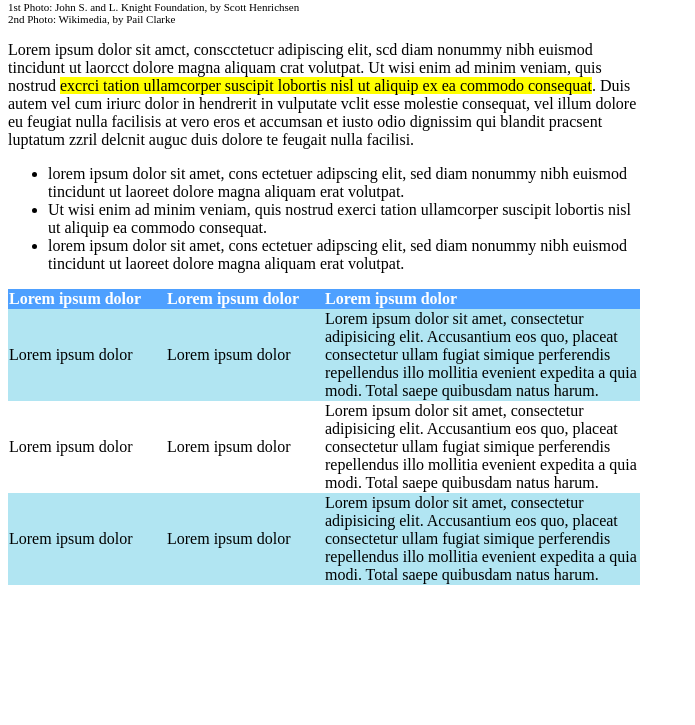
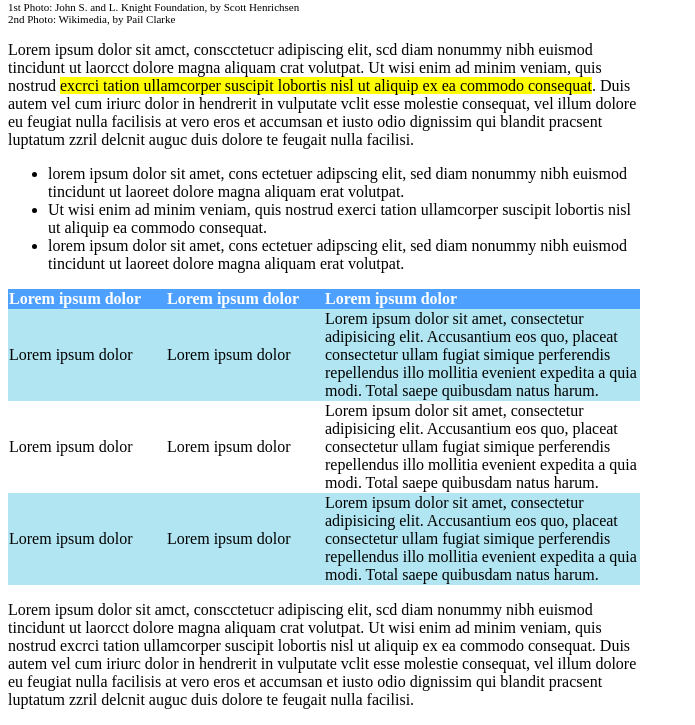
Before and after one commit to AntonioRusso1997/html-css-booleaner, a plain HTML site: page index.html in a window 1280 px wide. Shown: the part 562-1287 px from the top of the page, without its empty margins (0-695 px from the left). Before the commit the page ends 1155 px from the top, so only its background shows below. Drawn offline with Linux system fonts and the light colour scheme.

Commit message:
Fine main pagina

```diff
--- a/index.html
+++ b/index.html
@@ -74,6 +74,8 @@
                 <!-- /corpo tabella -->
             </table>
             <!-- /tabella notizia -->
+
+            <p class="testo-notizia">Lorem ipsum dolor sit amct, conscctetucr adipiscing elit, scd diam nonummy nibh euismod tincidunt ut laorcct dolore magna aliquam crat volutpat. Ut wisi enim ad minim veniam, quis nostrud excrci tation ullamcorper suscipit lobortis nisl ut aliquip ex ea commodo consequat. Duis autem vel cum iriurc dolor in hendrerit in vulputate vclit esse molestie consequat, vel illum dolore eu feugiat nulla facilisis at vero eros et accumsan et iusto odio dignissim qui blandit pracsent luptatum zzril delcnit auguc duis dolore te feugait nulla facilisi.</p>
         </div>
 
     </main>
```
